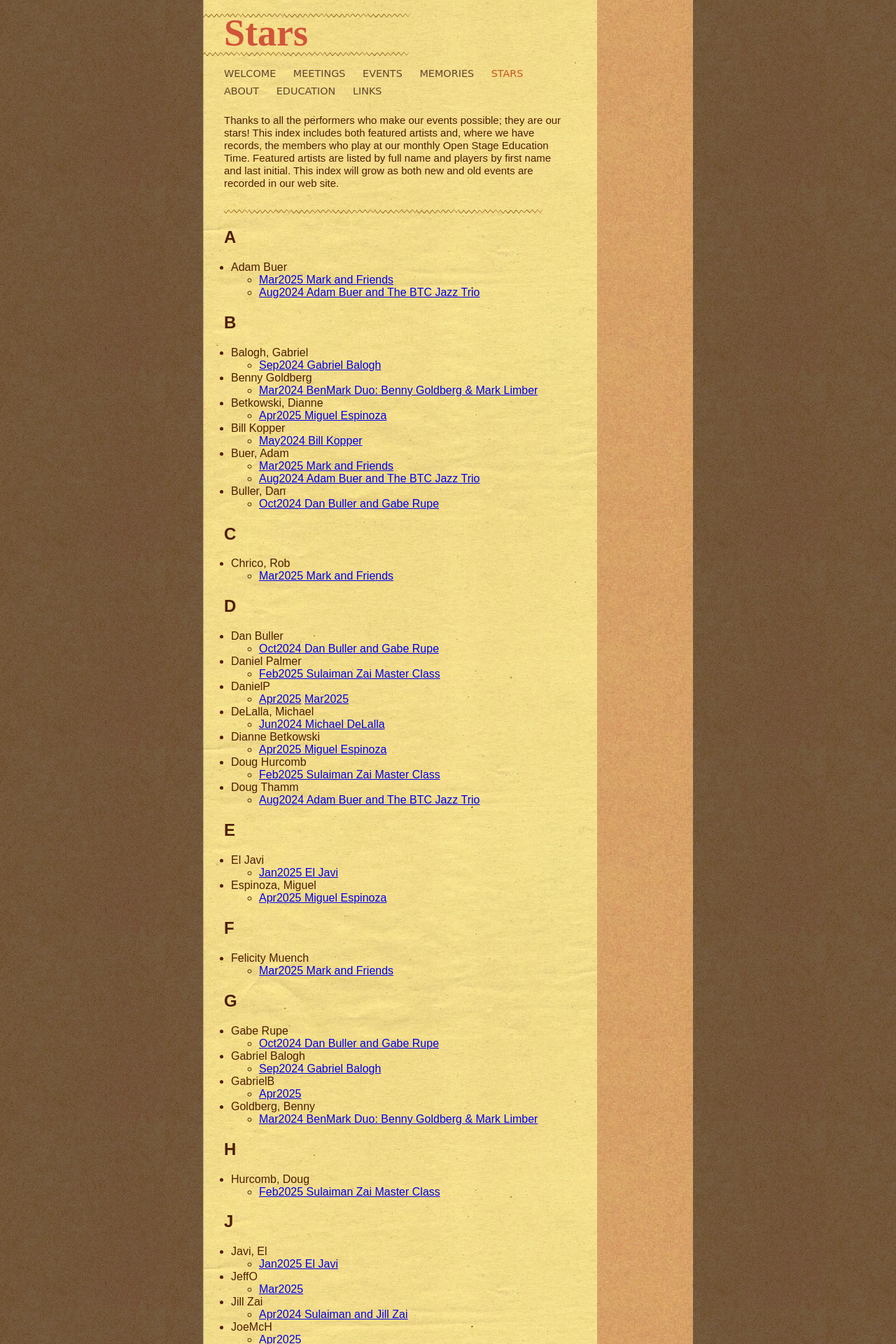
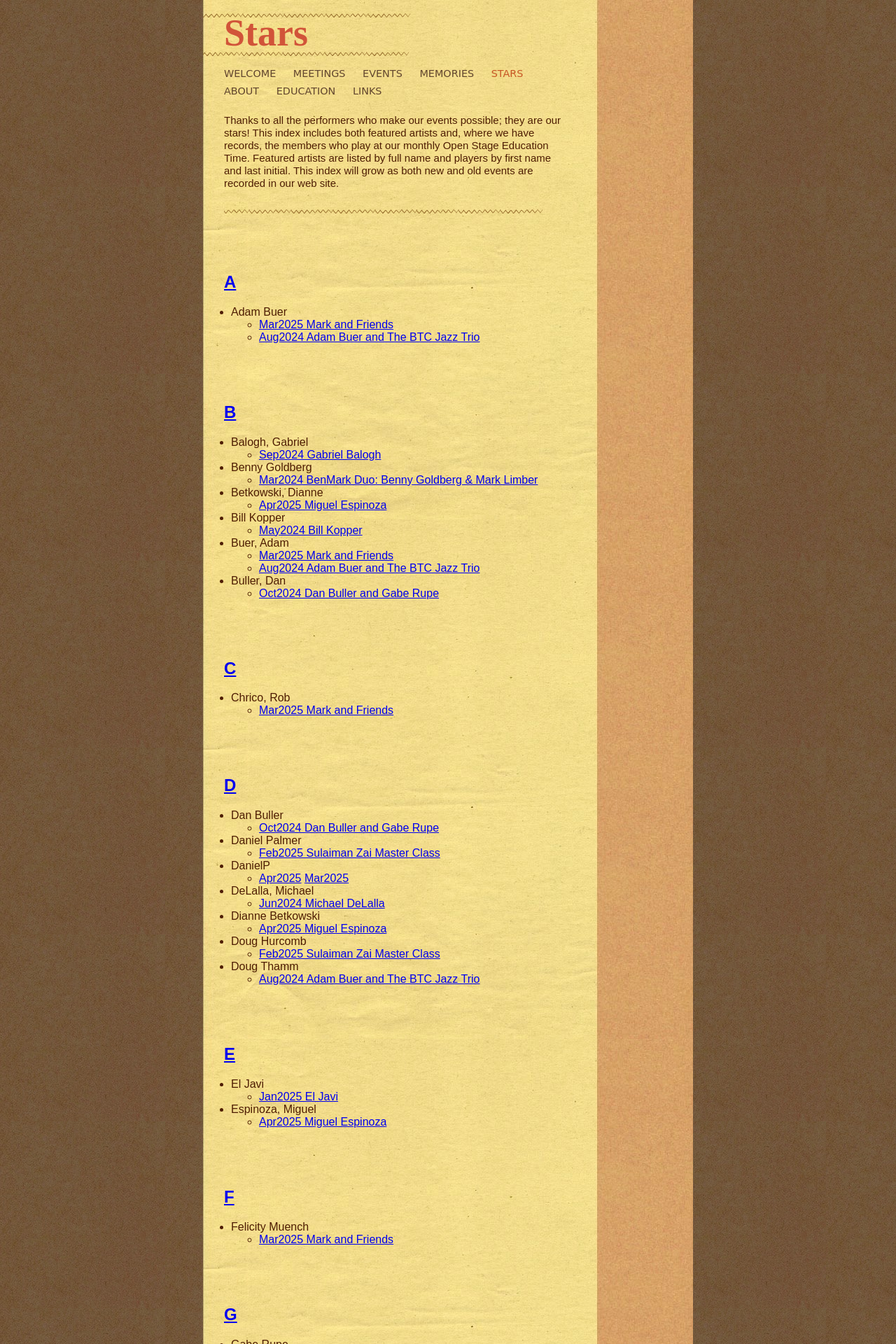
Before and after one commit to boulderguitarsociety/boulderguitarsociety.github.io, a Jekyll site: the page built from Stars.html, in a window 1280 px wide. Shown: the top 1920 px of the page at 70% size. Built offline with Jekyll 4.4.1, drawn with Linux system fonts in a browser that asks for light colours.

Commit message:
add anchors and links to top on letters in Stars

```diff
--- a/Stars.html
+++ b/Stars.html
@@ -35,7 +35,7 @@ title: Stars
       {% assign alphatag = tag[0] | slice: 0 %}
       {% if alphatag != alphahdg %}
          {% assign alphahdg = alphatag %}
-         </ul><h2>{{ alphahdg }}</h2><ul style="width: 510px">
+   </ul><div class="iltrid" id="{{ alphahdg }}"></div><h2><a href="#top">{{ alphahdg }}</a></h2><ul style="width: 510px">
       {% endif %}
       <li>{{ tag[0] }}</li>
       <ul>
--- a/stylings/common.css
+++ b/stylings/common.css
@@ -198,6 +198,24 @@ body {
    max-width: 600px;
 }
 
+.letters {
+   text-align: center;
+   color: var(--indxltrs);
+   margin-top: 2.0em;
+   font-size: 1.1em;
+}
+
+.iltrid {
+   height: 3.0em;  /* so jumped-to letter remains visible */
+}
+
+.iltr {
+   text-align: center;
+   height: 2.0em;
+   line-height: 1.0em;
+   font-size: 1.5em;
+}
+
 #footer {
    height: 80px;
    margin-left: 0px;
```
